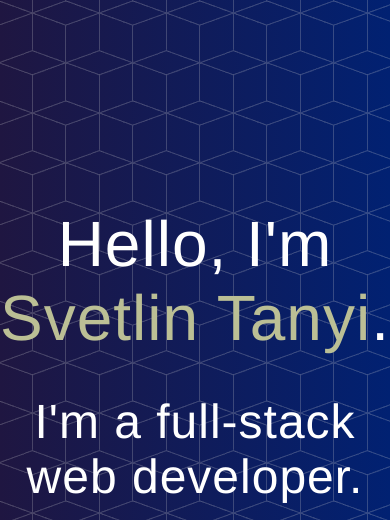
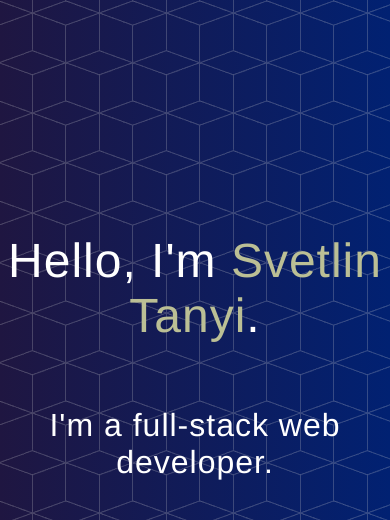
Before and after one commit to tsvetlin/svetlin-website-gatsby, a Gatsby site: page / in a window 390 px wide. Shown: the top 520 px of the page. Built offline with nearby package versions, Linux system fonts and the light colour scheme; Gatsby itself is replaced by a stand-in of ours.

Commit message:
Mobile css

```diff
--- a/src/assets/sass/_landing.scss
+++ b/src/assets/sass/_landing.scss
@@ -3,7 +3,7 @@ div.landing {
   height: 100vh;
   width: 100%;
   padding-top: 0;
-  padding-bottom: 150px;
+  padding-bottom: 0;
   display: flex;
   align-items: center;
   flex-direction: column;
@@ -35,22 +35,16 @@ div.landing {
     font-size: 3rem;
   }
 
-  @media (min-width: 992px) {
+  @media (max-width: 992px) {
     height: 100vh;
-    min-height: 775px;
-    padding-top: 0;
-    padding-bottom: 0;
 
-    .header-content {
-      margin-bottom: 0;
+    h1 {
+      font-size: 3rem;
+    }
 
-      text-align: left;
-      h1 {
-        font-size: 50px;
-      }
-    }
-    .device-container {
-      max-width: 325px;
+    h2 {
+      font-size: 2rem;
+      margin-top: 4rem;
     }
   }
 
@@ -62,7 +56,7 @@ div.landing {
     transform: translateX(-50%);
     cursor: pointer;
 
-    @media only screen and (max-width: 700px) {
+    @media only screen and (max-width: 992px) {
       display: none;
     }
 
```
